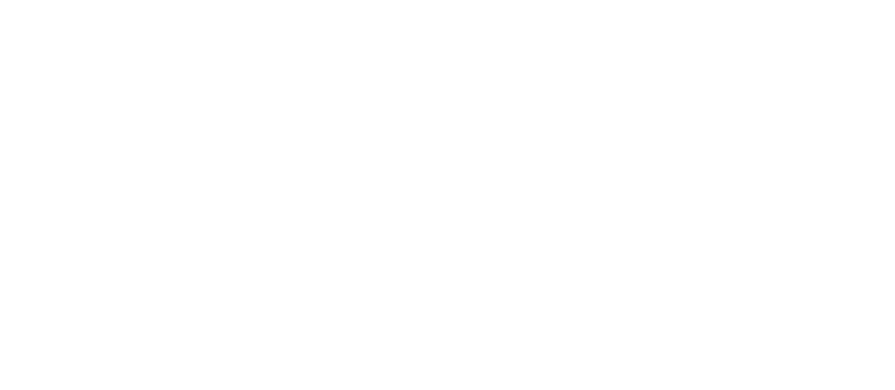
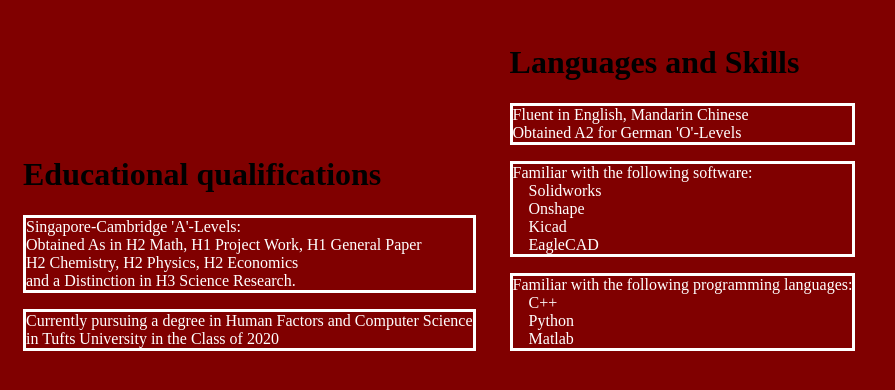
Before and after one commit to wintan15/wintan15.github.io, a plain HTML site: page resume.html in a window 1280 px wide. Shown: the whole page, without its empty margins (0-895 px from the left). Drawn offline with Linux system fonts and the light colour scheme.

Commit message:
Added Preliminary CSS Stylesheet

```diff
--- /dev/null
+++ b/resume.css
@@ -0,0 +1,20 @@
+body{
+	background-color:maroon;
+}
+.box{
+	display: inline-block;
+	position:relative;
+	margin:10px;
+	border-width: 2px;
+	padding: 5px;
+}
+p{
+	color:white;
+	text-align: left;
+	border:solid;
+}
+
+head{
+	font-size:24px;
+	font-style:;
+}
--- a/resume.html
+++ b/resume.html
@@ -1,11 +1,39 @@
 <!doctype html>
 <html lang ='en'>
 <head>
+<link href="resume.css" rel="stylesheet">
 <title>My Resume</title>
 <meta charset="UTF-8">
 </head>
 
 <body>
+<div class='box'><h1>Educational qualifications</h1>
+<p>Singapore-Cambridge 'A'-Levels:</br>
+Obtained As in H2 Math, H1 Project Work, H1 General Paper</br>
+H2 Chemistry, H2 Physics, H2 Economics</br>
+and a Distinction in H3 Science Research.</p>
 
+<p>Currently pursuing a degree in Human Factors and Computer Science</br>
+in Tufts University in the Class of 2020</br>
+</p>
+</div>
+<div class='box'><h1>Languages and Skills</h1>
+<p>Fluent in English, Mandarin Chinese</br>
+Obtained A2 for German 'O'-Levels</br>
+</p>
+<p>
+Familiar with the following software:</br>
+&nbsp;&nbsp;&nbsp;&nbsp;Solidworks</br>
+&nbsp;&nbsp;&nbsp;&nbsp;Onshape</br>
+&nbsp;&nbsp;&nbsp;&nbsp;Kicad</br>
+&nbsp;&nbsp;&nbsp;&nbsp;EagleCAD</br>
+</p>
+<p>
+Familiar with the following programming languages:</br>
+&nbsp;&nbsp;&nbsp;&nbsp;C++</br>
+&nbsp;&nbsp;&nbsp;&nbsp;Python</br>
+&nbsp;&nbsp;&nbsp;&nbsp;Matlab</br>
+</p>
+</div>
 
 </body>
```
